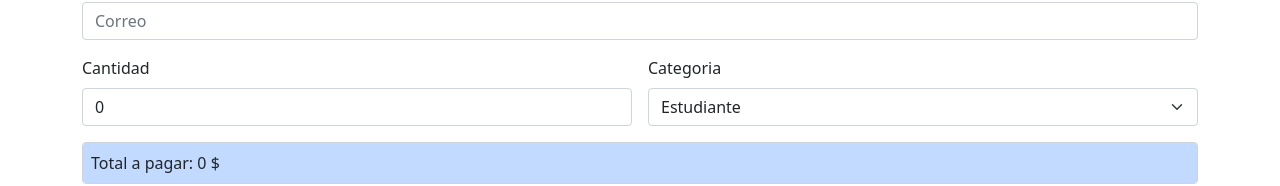
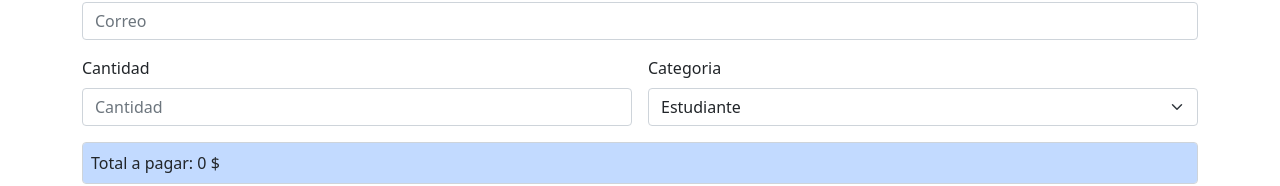
Before and after one commit to ClaudioMandujano/FinalFrontEnd, a plain HTML site: page carrito.html in a window 1280 px wide. Shown: the part 477-663 px from the top of the page. Drawn offline with nearby package versions, Linux system fonts and the light colour scheme.

Commit message:
arreglando placeholder

```diff
--- a/carrito.html
+++ b/carrito.html
@@ -100,7 +100,7 @@
         </div>
         <div class="col-md-6">
             <label class="form-label">Cantidad</label>
-            <input type="text" class="form-control" id="cantidad" value="0" name="cantidad" placeholder="Cantidad">
+            <input type="text" class="form-control" id="cantidad" name="cantidad" placeholder="Cantidad">
           </div>
             <div class="col-md-6 position-relative">
 
```
